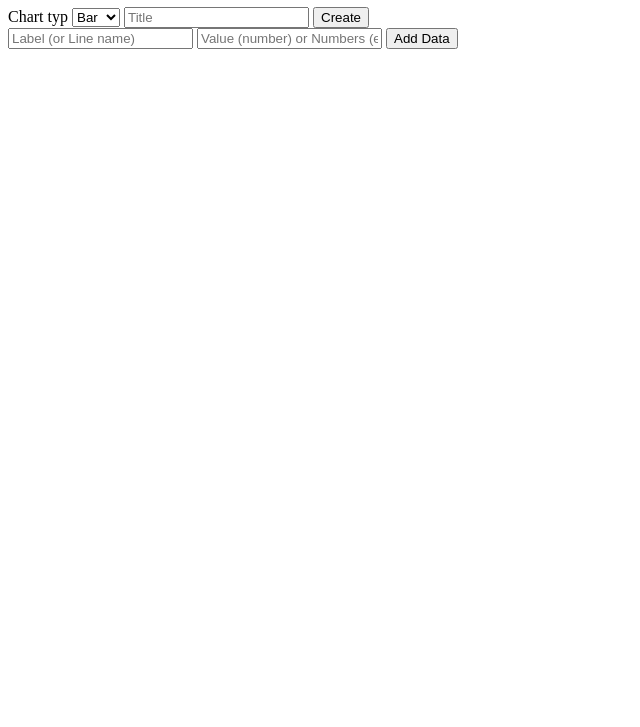
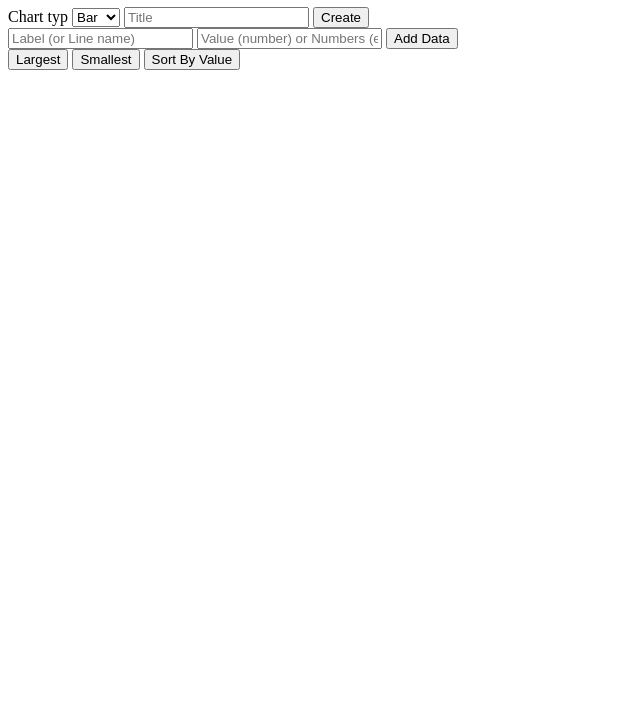
Before and after one commit to Jonwet/1dv610-L3, a website with bundled scripts: page index.html in a window 1280 px wide. Shown: the part 73-800 px from the top of the page, without its empty margins (0-640 px from the left). Built offline with nearby package versions, Linux system fonts and the light colour scheme.

Commit message:
Add get lagest, get smallest and sort buttons

```diff
--- a/index.html
+++ b/index.html
@@ -33,6 +33,12 @@
             <button type="submit" id="add-data">Add Data</button>
         </form>
 
+        <section id="sorting-buttons">
+            <button id="get-largest">Largest</button>
+            <button id="get-smallest">Smallest</button>
+            <button id="sort-by-value">Sort By Value</button>
+        </section>
+
         <script type="module" src="./index.js"></script>
     </body>
 </html>
```
